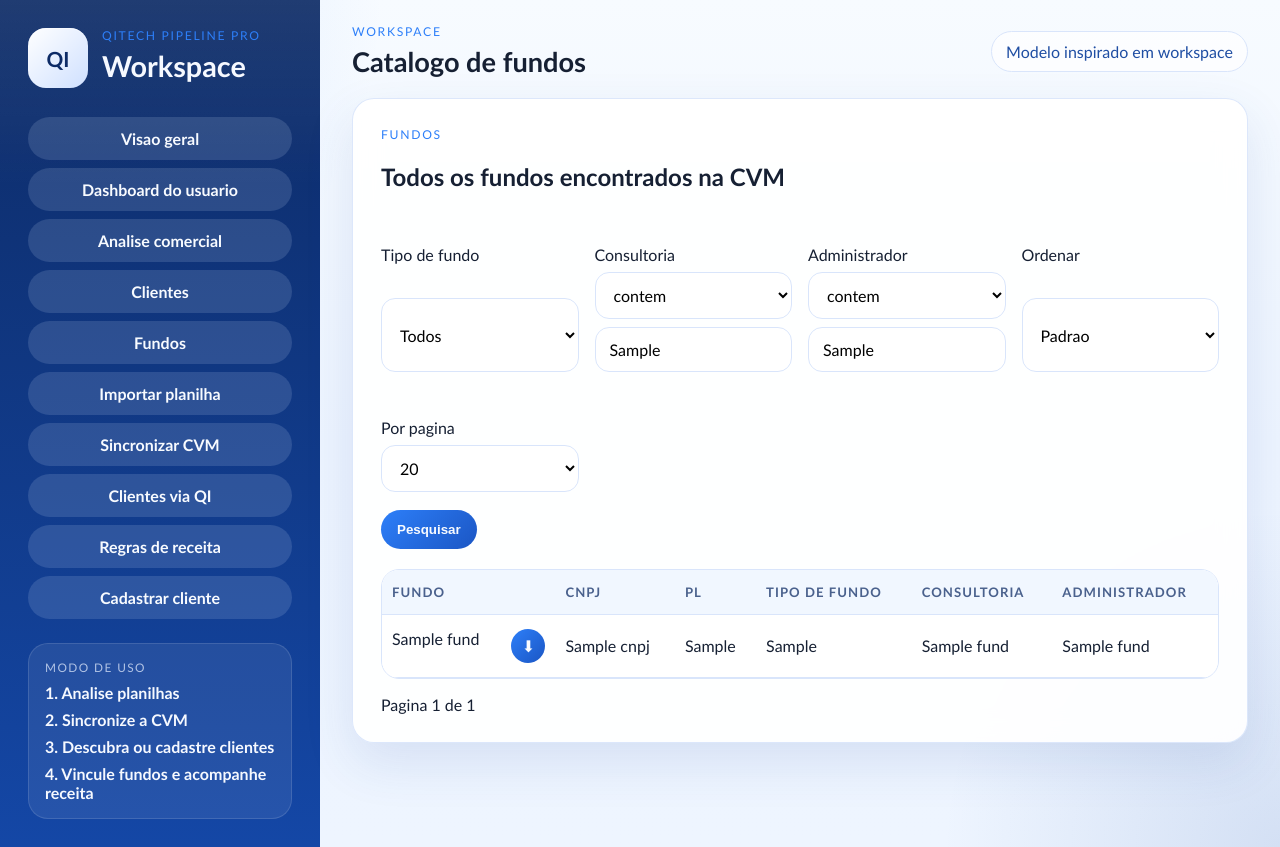
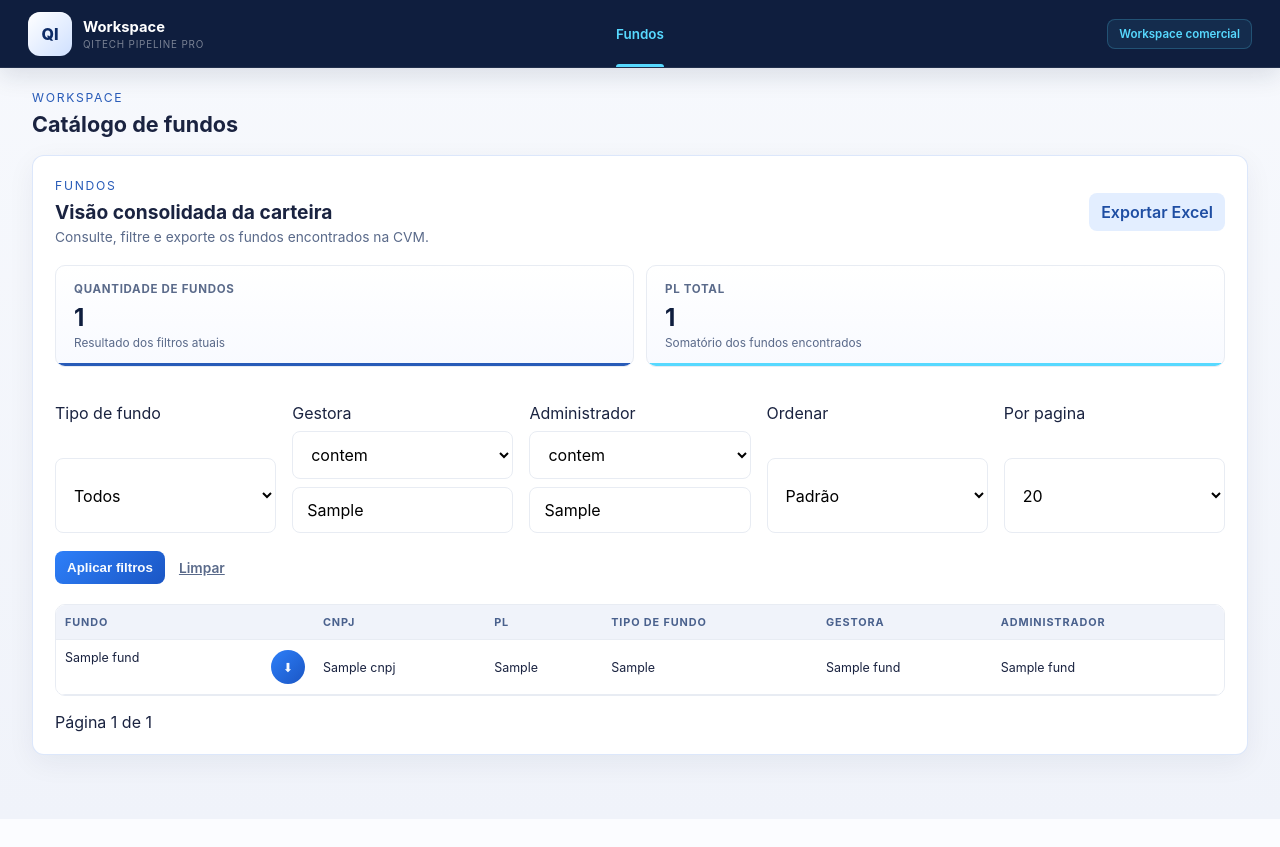
Before and after one commit to gabrielomperim-bit/QiPipelineProV1, a Django app: template templates/carteira/catalogo_fundos.html in a window 1280 px wide. After the commit the page ends 778 px from the top, so only its background shows below. Run offline with Django 5.2, Linux system fonts and the light colour scheme; the template is opened without the code that fills it: most values are stand-ins (such as "Sample title", 1, 10 or a date in 2020).

Commit message:
feat: prepara workspace de fundos para deploy na AWS

```diff
--- a/carteira/urls.py
+++ b/carteira/urls.py
@@ -3,11 +3,13 @@ from django.urls import path
 from . import views
 
 urlpatterns = [
-    path("", views.dashboard, name="dashboard"),
+    path("", views.catalogo_fundos, name="home"),
+    path("visao-geral/", views.dashboard, name="dashboard"),
     path("dashboard/usuario/", views.dashboard_usuario, name="dashboard_usuario"),
     path("dashboard/comercial/", views.analise_comercial, name="analise_comercial"),
     path("clientes/", views.lista_clientes, name="lista_clientes"),
     path("fundos/", views.catalogo_fundos, name="catalogo_fundos"),
+    path("fundos/exportar/", views.exportar_fundos_excel, name="exportar_fundos_excel"),
     path("importar/", views.importar_carteira, name="importar_carteira"),
     path("cvm/", views.sincronizar_cvm, name="sincronizar_cvm"),
     path("cvm/clientes-qi/", views.clientes_qi_descobertos, name="clientes_qi_descobertos"),
--- a/requirements.txt
+++ b/requirements.txt
@@ -1,2 +1,4 @@
 Django>=5.1,<6.0
 openpyxl>=3.1,<4.0
+gunicorn>=23.0,<24.0
+whitenoise>=6.8,<7.0
--- a/static/styles/app.css
+++ b/static/styles/app.css
@@ -1,16 +1,17 @@
 :root {
-    --bg: #edf4ff;
-    --paper: rgba(255, 255, 255, 0.92);
-    --panel: #0d2b66;
-    --panel-soft: #1447a6;
-    --panel-muted: rgba(215, 229, 255, 0.14);
-    --accent: #2d7ff9;
-    --accent-soft: #dbe9ff;
-    --text: #162033;
-    --muted: #64748b;
-    --line: #d9e5fb;
-    --shadow: 0 20px 50px rgba(40, 81, 161, 0.12);
-    --radius: 22px;
+    --bg: #f0f3fa;
+    --paper: #ffffff;
+    --panel: #0f1e3e;
+    --panel-soft: #172b55;
+    --panel-muted: rgba(87, 217, 255, 0.1);
+    --accent: #285bb8;
+    --accent-soft: #eef3fa;
+    --text: #1a2340;
+    --muted: #5a6a8a;
+    --line: #e8ecf3;
+    --cyan: #57d9ff;
+    --shadow: 0 8px 28px rgba(15, 30, 62, 0.06);
+    --radius: 12px;
 }
 
 * {
@@ -20,12 +21,10 @@
 body {
     margin: 0;
     min-height: 100vh;
-    font-family: "Aptos", "Segoe UI Variable", "Trebuchet MS", sans-serif;
+    font-family: "Inter", "Segoe UI Variable", "Segoe UI", sans-serif;
     color: var(--text);
     background:
-        radial-gradient(circle at top left, rgba(45, 127, 249, 0.16), transparent 25%),
-        radial-gradient(circle at bottom right, rgba(20, 71, 166, 0.12), transparent 22%),
-        linear-gradient(180deg, #f7fbff 0%, var(--bg) 52%, #eef5ff 100%);
+        linear-gradient(180deg, #f7f9fd 0%, var(--bg) 100%);
 }
 
 a {
@@ -33,19 +32,107 @@ a {
 }
 
 .page-shell {
+    display: flex;
+    flex-direction: column;
+    min-height: 100vh;
+}
+
+.top-navigation {
+    position: sticky;
+    top: 0;
+    z-index: 50;
     display: grid;
-    grid-template-columns: minmax(260px, 320px) 1fr;
-    min-height: 100vh;
+    grid-template-columns: minmax(220px, 1fr) auto minmax(220px, 1fr);
+    align-items: center;
+    gap: 24px;
+    min-height: 68px;
+    padding: 10px 28px;
+    color: #ffffff;
+    background: var(--panel);
+    border-bottom: 1px solid rgba(255, 255, 255, 0.08);
+    box-shadow: 0 8px 24px rgba(15, 30, 62, 0.12);
+}
+
+.top-brand {
+    display: inline-flex;
+    align-items: center;
+    gap: 11px;
+    width: fit-content;
+    color: #ffffff;
+    text-decoration: none;
+}
+
+.top-brand-copy {
+    display: grid;
+    gap: 2px;
+}
+
+.top-brand-copy strong {
+    font-size: 0.92rem;
+}
+
+.top-brand-copy small {
+    color: rgba(255, 255, 255, 0.44);
+    font-size: 0.62rem;
+    letter-spacing: 0.08em;
+    text-transform: uppercase;
+}
+
+.top-links {
+    display: flex;
+    align-self: stretch;
+    justify-content: center;
+}
+
+.top-links a {
+    position: relative;
+    display: inline-flex;
+    align-items: center;
+    padding: 0 16px;
+    color: rgba(255, 255, 255, 0.68);
+    font-size: 0.84rem;
+    font-weight: 600;
+    text-decoration: none;
+}
+
+.top-links a::after {
+    content: "";
+    position: absolute;
+    right: 16px;
+    bottom: -10px;
+    left: 16px;
+    height: 3px;
+    border-radius: 3px 3px 0 0;
+    background: transparent;
+}
+
+.top-links a:hover,
+.top-links a.active {
+    color: var(--cyan);
+}
+
+.top-links a.active::after {
+    background: var(--cyan);
+}
+
+.top-context {
+    justify-self: end;
+    padding: 7px 11px;
+    border: 1px solid rgba(87, 217, 255, 0.22);
+    border-radius: 8px;
+    color: var(--cyan);
+    background: rgba(87, 217, 255, 0.08);
+    font-size: 0.72rem;
+    font-weight: 600;
 }
 
 .sidebar {
     display: flex;
     flex-direction: column;
-    gap: 24px;
-    padding: 28px;
+    gap: 18px;
+    padding: 24px 16px 18px;
     color: #f6f9ff;
     background:
-        linear-gradient(180deg, rgba(255, 255, 255, 0.08), transparent 22%),
         linear-gradient(180deg, var(--panel) 0%, var(--panel-soft) 100%);
     position: sticky;
     top: 0;
@@ -54,24 +141,26 @@ a {
 
 .sidebar h1 {
     margin: 8px 0 12px;
-    font-size: clamp(1.8rem, 2vw, 2.4rem);
+    font-size: 1.35rem;
     line-height: 1.05;
 }
 
 .brand-block {
     display: grid;
-    grid-template-columns: 60px 1fr;
-    gap: 14px;
-    align-items: start;
+    grid-template-columns: 44px 1fr;
+    gap: 10px;
+    align-items: center;
+    padding-bottom: 18px;
+    border-bottom: 1px solid rgba(255, 255, 255, 0.1);
 }
 
 .brand-mark {
     display: grid;
     place-items: center;
-    width: 60px;
-    height: 60px;
-    border-radius: 18px;
-    font-size: 1.3rem;
+    width: 44px;
+    height: 44px;
+    border-radius: 12px;
+    font-size: 1rem;
     font-weight: 800;
     color: #0d2b66;
     background: linear-gradient(135deg, #ffffff 0%, #cfe0ff 100%);
@@ -79,7 +168,10 @@ a {
 }
 
 .main-content {
-    padding: 24px 32px 40px;
+    width: 100%;
+    max-width: 1600px;
+    margin: 0 auto;
+    padding: 20px 32px 40px;
 }
 
 .eyebrow {
@@ -114,9 +227,9 @@ button {
     align-items: center;
     justify-content: center;
     gap: 8px;
-    padding: 12px 16px;
+    padding: 9px 12px;
     border: 0;
-    border-radius: 999px;
+    border-radius: 8px;
     text-decoration: none;
     font-weight: 600;
     cursor: pointer;
@@ -161,8 +274,10 @@ button:hover {
     gap: 8px;
     padding: 16px;
     border: 1px solid rgba(255, 255, 255, 0.12);
-    border-radius: 20px;
+    border-radius: 10px;
     background: rgba(255, 255, 255, 0.08);
+    margin-top: auto;
+    font-size: 0.78rem;
 }
 
 .note-label {
@@ -177,18 +292,20 @@ button:hover {
     align-items: center;
     justify-content: space-between;
     gap: 16px;
-    margin-bottom: 20px;
+    margin-bottom: 18px;
+    padding: 2px 0 0;
+    min-height: auto;
 }
 
 .workspace-bar h2 {
     margin: 6px 0 0;
-    font-size: clamp(1.7rem, 2vw, 2.3rem);
+    font-size: 1.35rem;
 }
 
 .workspace-pill {
     padding: 10px 14px;
     border: 1px solid var(--line);
-    border-radius: 999px;
+    border-radius: 8px;
     color: #1f4ea3;
     background: rgba(255, 255, 255, 0.72);
 }
@@ -196,12 +313,98 @@ button:hover {
 .hero-card,
 .content-card {
     margin-bottom: 24px;
-    padding: 28px;
+    padding: 22px;
     border: 1px solid rgba(217, 229, 251, 0.9);
     border-radius: var(--radius);
     background: var(--paper);
     box-shadow: var(--shadow);
-    backdrop-filter: blur(14px);
+}
+
+.funds-heading h2 {
+    margin: 7px 0 5px;
+    font-size: 1.2rem;
+}
+
+.funds-heading .muted {
+    margin: 0;
+    font-size: 0.86rem;
+}
+
+.export-button {
+    color: #ffffff;
+    background: var(--panel);
+}
+
+.export-button:hover {
+    color: var(--panel);
+    background: rgba(87, 217, 255, 0.2);
+}
+
+.fund-summary-grid {
+    display: grid;
+    grid-template-columns: repeat(2, minmax(0, 1fr));
+    gap: 12px;
+    margin: 20px 0;
+}
+
+.summary-card {
+    position: relative;
+    overflow: hidden;
+    padding: 16px 18px;
+    border: 1px solid var(--line);
+    border-radius: 10px;
+    background: linear-gradient(180deg, #ffffff 0%, #f8faff 100%);
+}
+
+.summary-card::after {
+    content: "";
+    position: absolute;
+    right: 0;
+    bottom: 0;
+    left: 0;
+    height: 3px;
+    background: var(--accent);
+}
+
+.summary-card.accent::after {
+    background: var(--cyan);
+}
+
+.summary-card span,
+.summary-card small {
+    display: block;
+    color: var(--muted);
+}
+
+.summary-card span {
+    margin-bottom: 7px;
+    font-size: 0.72rem;
+    font-weight: 700;
+    letter-spacing: 0.06em;
+    text-transform: uppercase;
+}
+
+.summary-card strong {
+    display: block;
+    margin-bottom: 4px;
+    color: var(--panel);
+    font-size: 1.5rem;
+}
+
+.summary-card small {
+    font-size: 0.74rem;
+}
+
+.form-actions {
+    display: flex;
+    align-items: center;
+    gap: 14px;
+}
+
+.clear-link {
+    color: var(--muted);
+    font-size: 0.86rem;
+    font-weight: 600;
 }
 
 .hero-card {
@@ -496,7 +699,7 @@ textarea {
     width: 100%;
     padding: 12px 14px;
     border: 1px solid var(--line);
-    border-radius: 14px;
+    border-radius: 8px;
     background: rgba(255, 255, 255, 0.96);
     font: inherit;
 }
@@ -512,7 +715,7 @@ textarea:focus {
     margin-top: 16px;
     overflow-x: auto;
     border: 1px solid var(--line);
-    border-radius: 18px;
+    border-radius: 10px;
 }
 
 .compact-table {
@@ -532,17 +735,25 @@ table {
 
 th,
 td {
-    padding: 14px 10px;
+    padding: 10px 9px;
     text-align: left;
     border-bottom: 1px solid var(--line);
 }
 
 th {
-    font-size: 0.82rem;
+    font-size: 0.68rem;
     text-transform: uppercase;
     letter-spacing: 0.08em;
     color: #4a618d;
-    background: rgba(239, 246, 255, 0.88);
+    background: #f0f3fa;
+}
+
+td {
+    font-size: 0.78rem;
+}
+
+tbody tr:hover td {
+    background: #f4f7ff;
 }
 
 .empty-state,
--- a/templates/base.html
+++ b/templates/base.html
@@ -10,41 +10,25 @@
 </head>
 <body>
     <div class="page-shell">
-        <aside class="sidebar">
-            <div class="brand-block">
-                <div class="brand-mark">QI</div>
-                <div>
-                    <p class="eyebrow">QITech Pipeline Pro</p>
-                    <h1>Workspace</h1>
-                </div>
-            </div>
-            <nav class="nav-links">
-                <a href="{% url 'dashboard' %}">Visao geral</a>
-                <a href="{% url 'dashboard_usuario' %}">Dashboard do usuario</a>
-                <a href="{% url 'analise_comercial' %}">Analise comercial</a>
-                <a href="{% url 'lista_clientes' %}">Clientes</a>
-                <a href="{% url 'catalogo_fundos' %}">Fundos</a>
-                <a href="{% url 'importar_carteira' %}">Importar planilha</a>
-                <a href="{% url 'sincronizar_cvm' %}">Sincronizar CVM</a>
-                <a href="{% url 'clientes_qi_descobertos' %}">Clientes via QI</a>
-                <a href="{% url 'regras_receita' %}">Regras de receita</a>
-                <a href="{% url 'novo_cliente' %}">Cadastrar cliente</a>
+        <header class="top-navigation">
+            <a class="top-brand" href="{% url 'home' %}" aria-label="Ir para o início">
+                <span class="brand-mark">QI</span>
+                <span class="top-brand-copy">
+                    <strong>Workspace</strong>
+                    <small>QITech Pipeline Pro</small>
+                </span>
+            </a>
+            <nav class="top-links" aria-label="Navegação principal">
+                <a class="active" href="{% url 'catalogo_fundos' %}">Fundos</a>
             </nav>
-            <div class="sidebar-note">
-                <span class="note-label">Modo de uso</span>
-                <strong>1. Analise planilhas</strong>
-                <strong>2. Sincronize a CVM</strong>
-                <strong>3. Descubra ou cadastre clientes</strong>
-                <strong>4. Vincule fundos e acompanhe receita</strong>
-            </div>
-        </aside>
+            <span class="top-context">Workspace comercial</span>
+        </header>
         <main class="main-content">
             <header class="workspace-bar">
                 <div>
                     <p class="eyebrow">Workspace</p>
                     <h2>{% block page_title %}Painel{% endblock %}</h2>
                 </div>
-                <div class="workspace-pill">Modelo inspirado em workspace</div>
             </header>
             {% block content %}{% endblock %}
         </main>
--- a/templates/carteira/catalogo_fundos.html
+++ b/templates/carteira/catalogo_fundos.html
@@ -1,15 +1,30 @@
 {% extends "base.html" %}
 
 {% block title %}Fundos | QITech{% endblock %}
-{% block page_title %}Catalogo de fundos{% endblock %}
+{% block page_title %}Catálogo de fundos{% endblock %}
 
 {% block content %}
 <section class="content-card">
-    <div class="section-header">
+    <div class="section-header funds-heading">
         <div>
             <p class="eyebrow">Fundos</p>
-            <h2>Todos os fundos encontrados na CVM</h2>
+            <h2>Visão consolidada da carteira</h2>
+            <p class="muted">Consulte, filtre e exporte os fundos encontrados na CVM.</p>
         </div>
+        <a class="button-link secondary-button export-button" href="{% url 'exportar_fundos_excel' %}?{{ request.GET.urlencode }}">Exportar Excel</a>
+    </div>
+
+    <div class="fund-summary-grid">
+        <article class="summary-card">
+            <span>Quantidade de fundos</span>
+            <strong>{{ fund_count }}</strong>
+            <small>Resultado dos filtros atuais</small>
+        </article>
+        <article class="summary-card accent">
+            <span>PL total</span>
+            <strong>{{ total_pl }}</strong>
+            <small>Somatório dos fundos encontrados</small>
+        </article>
     </div>
 
     <form method="get" class="stack-form search-box">
@@ -25,13 +40,13 @@
                 </select>
             </p>
             <p>
-                <label for="manager_filter">Consultoria</label>
+                <label for="manager_filter">Gestora</label>
                 <select name="manager_operator" id="manager_operator">
                     <option value="contains" {% if manager_operator == "contains" %}selected{% endif %}>contem</option>
                     <option value="eq" {% if manager_operator == "eq" %}selected{% endif %}>igual a</option>
                     <option value="neq" {% if manager_operator == "neq" %}selected{% endif %}>diferente de</option>
                 </select>
-                <input type="text" name="manager_filter" id="manager_filter" value="{{ manager_filter }}" placeholder="Filtrar consultoria">
+                <input type="text" name="manager_filter" id="manager_filter" value="{{ manager_filter }}" placeholder="Filtrar gestora">
             </p>
             <p>
                 <label for="administrator_filter">Administrador</label>
@@ -45,7 +60,8 @@
             <p>
                 <label for="sort">Ordenar</label>
                 <select name="sort" id="sort">
-                    <option value="">Padrao</option>
+                    <option value="">Padrão</option>
+                    <option value="name" {% if sort == "name" %}selected{% endif %}>Nome do fundo</option>
                     <option value="pl_asc" {% if sort == "pl_asc" %}selected{% endif %}>PL crescente</option>
                     <option value="pl_desc" {% if sort == "pl_desc" %}selected{% endif %}>PL decrescente</option>
                     <option value="revenue_asc" {% if sort == "revenue_asc" %}selected{% endif %}>Receita crescente</option>
@@ -61,7 +77,10 @@
                 </select>
             </p>
         </div>
-        <button type="submit">Pesquisar</button>
+        <div class="form-actions">
+            <button type="submit">Aplicar filtros</button>
+            <a class="clear-link" href="{% url 'catalogo_fundos' %}">Limpar</a>
+        </div>
     </form>
 
     {% if funds %}
@@ -73,7 +92,7 @@
                         <th>CNPJ</th>
                         <th>PL</th>
                         <th>Tipo de fundo</th>
-                        <th>Consultoria</th>
+                        <th>Gestora</th>
                         <th>Administrador</th>
                     </tr>
                 </thead>
@@ -98,13 +117,13 @@
         </div>
 
         <div class="pagination-bar">
-            <span>Pagina {{ page_obj.number }} de {{ page_obj.paginator.num_pages }}</span>
+            <span>Página {{ page_obj.number }} de {{ page_obj.paginator.num_pages }}</span>
             <div class="pagination-links">
                 {% if page_obj.has_previous %}
                     <a href="?consulta={{ request.GET.consulta }}&fund_type={{ fund_type_filter }}&manager_operator={{ manager_operator }}&manager_filter={{ manager_filter }}&administrator_operator={{ administrator_operator }}&administrator_filter={{ administrator_filter }}&sort={{ sort }}&per_page={{ per_page }}&page={{ page_obj.previous_page_number }}">Anterior</a>
                 {% endif %}
                 {% if page_obj.has_next %}
-                    <a href="?consulta={{ request.GET.consulta }}&fund_type={{ fund_type_filter }}&manager_operator={{ manager_operator }}&manager_filter={{ manager_filter }}&administrator_operator={{ administrator_operator }}&administrator_filter={{ administrator_filter }}&sort={{ sort }}&per_page={{ per_page }}&page={{ page_obj.next_page_number }}">Proxima</a>
+                    <a href="?consulta={{ request.GET.consulta }}&fund_type={{ fund_type_filter }}&manager_operator={{ manager_operator }}&manager_filter={{ manager_filter }}&administrator_operator={{ administrator_operator }}&administrator_filter={{ administrator_filter }}&sort={{ sort }}&per_page={{ per_page }}&page={{ page_obj.next_page_number }}">Próxima</a>
                 {% endif %}
             </div>
         </div>
```
Also changed, not shown: other parts of static/styles/app.css (+58 -11 lines), DEPLOY_AWS.md (added, +81 -0 lines), carteira/views.py (+75 -12 lines), compose.yaml (added, +41 -0 lines), config/settings.py (+26 -5 lines), 5 other files.
